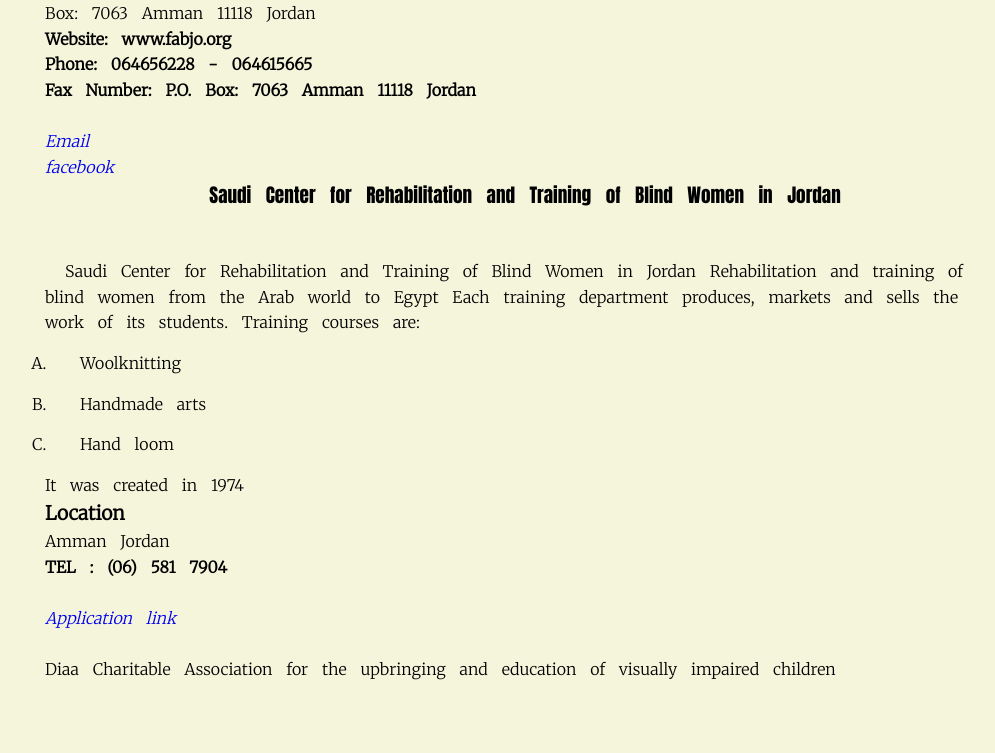
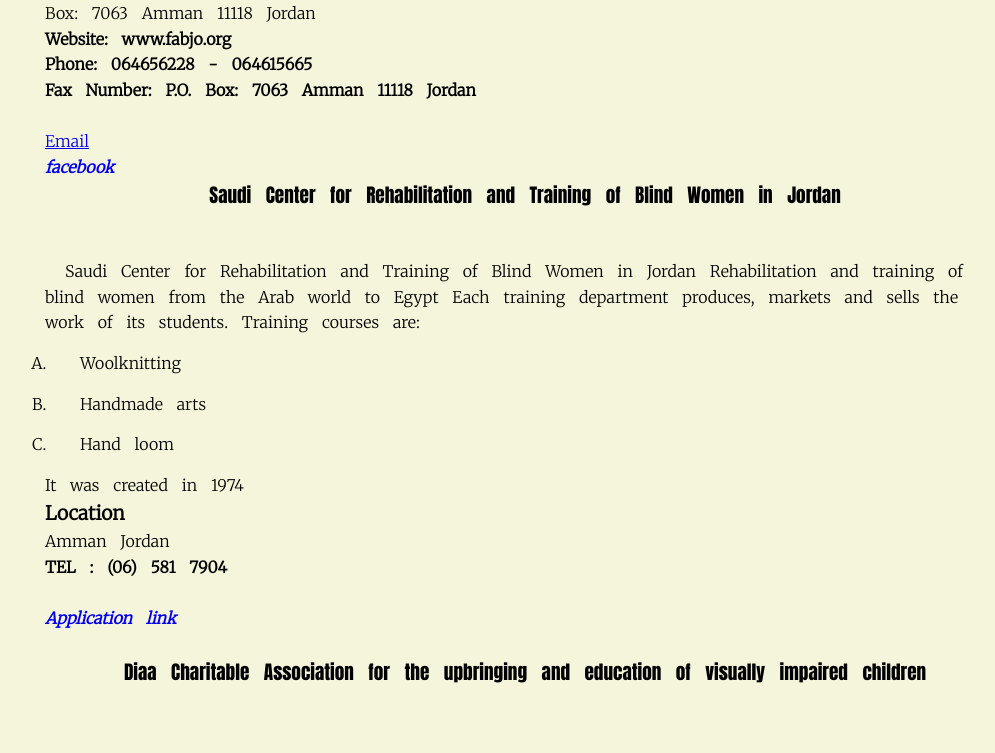
Before and after one commit to Fantastic-VI/GitHelp, a plain HTML site: page html/contact.html in a window 1280 px wide. Shown: the part 1743-2496 px from the top of the page, without its empty margins (115-1110 px from the left). Drawn offline with Linux system fonts and the light colour scheme.

Commit message:
contactUs css

```diff
--- a/css/contactUs.css
+++ b/css/contactUs.css
@@ -202,7 +202,13 @@ footer {
         text-align: center;
        font-size: larger;
 }
-  a:hover{
+.org5
+{
+    font-family: Impact, Haettenschweiler, 'Arial Narrow Bold', sans-serif;
+    text-align: center;
+   font-size: larger;
+}
+  .link:hover{
      color: blue;
      background-color: rgb(203, 242, 243);
 
@@ -214,9 +220,10 @@ footer {
         font-weight: bold;
         margin-bottom: 20px;
     }
-    a{
+    .link{
         text-decoration: none;
         font-style: italic;
+        font-weight: bold;
     }
 .info1
 {
```
